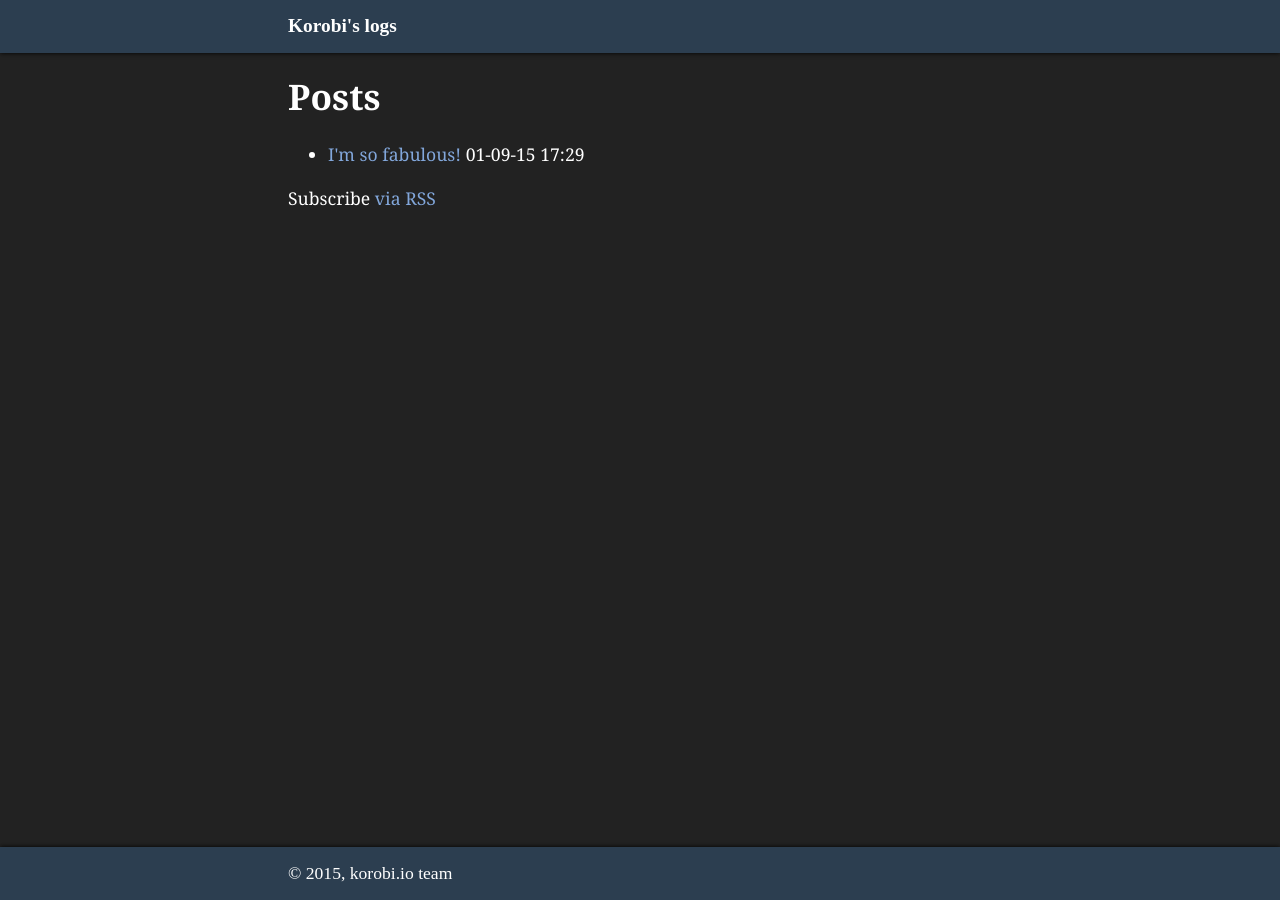
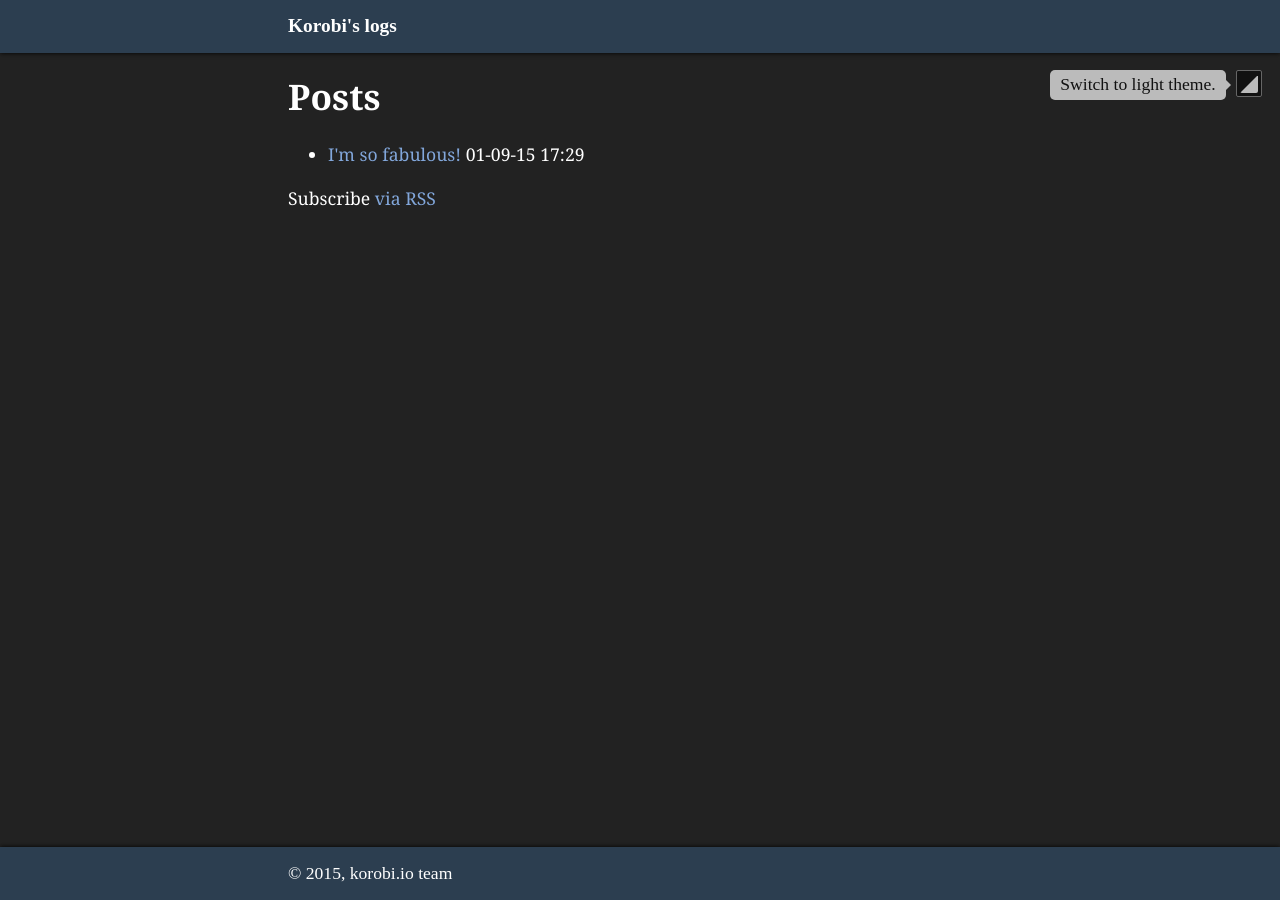
Before and after one commit to korobi/weblog, a Jekyll site: the page built from index.html, in a window 1280 px wide. Built offline with Jekyll 4.4.1, drawn with Linux system fonts in a browser that asks for light colours.

Commit message:
Theme switcher

```diff
--- a/_includes/head.html
+++ b/_includes/head.html
@@ -5,4 +5,6 @@
     <meta name="description" content="{{ site.description }}">
 
     <link rel="stylesheet" href="{{ "/css/main.css" | prepend: site.baseurl }}">
+    <script src="{{ "/js/main.js" | prepend: site.baseurl }}" async></script>
+    <script>console.log(document.readyState);</script>
 </head>
--- a/_layouts/default.html
+++ b/_layouts/default.html
@@ -2,6 +2,12 @@
 <html>
     {% include head.html %}
     <body>
+
+        <div class="theme-switcher theme-switcher--to-light" id="theme-switcher">
+            <div class="theme-switcher--label">
+                Switch to <span class="theme-switcher--js-type">light</span> theme.
+            </div>
+        </div>
 
         {% include header.html %}
 
--- a/_sass/_base.scss
+++ b/_sass/_base.scss
@@ -11,6 +11,10 @@
     background-color: #222;
     line-height: 1.5;
     font-size: 1.1rem;
+}
+html.light {
+    color: #111;
+    background-color: #eee;
 }
 
 body {
@@ -39,5 +43,10 @@
     font-family: monospace;
     border: 1px solid rgba(0, 0, 0, 0.5);
     background-color: rgba(255, 255, 255, 0.2);
-    box-shadow: inset 0 0 0 1px rgba(255, 255, 255, 0.3)
+    box-shadow: inset 0 0 0 1px rgba(255, 255, 255, 0.3);
+
+    html.light & {
+        background-color: rgba(0, 0, 0, 0.1);
+        border: 1px solid rgba(0, 0, 0, 0.2);
+    }
 }
--- /dev/null
+++ b/_sass/theme-switcher.scss
@@ -0,0 +1,85 @@
+.theme-switcher {
+    // TODO Media query
+    position: fixed;
+    top: 4rem;
+    right: 1em;
+
+    width: 1.5rem;
+    height: 1.5rem;
+
+    border-radius: 2px;
+    border: 1px solid #666;
+
+    cursor: pointer;
+
+    &::before {
+        content: ' ';
+        position: absolute;
+        top: 3px;
+        bottom: 3px;
+        left: 3px;
+        right: 3px;
+
+        border-style: solid;
+        border-width: 0 0 1rem 1rem;
+        border-radius: 2px;
+    }
+
+    .theme-switcher--label {
+        display: none;
+        display: inline-block;
+
+        white-space: nowrap;
+        line-height: 1.5rem;
+        padding: 0.1rem 0.6rem;
+        border-radius: 5px;
+
+        position: absolute;
+        right: 2rem;
+        top: -0.1rem;
+
+        &::after {
+            content: ' ';
+            position: absolute;
+            right: -0.3rem;
+            top: 0.45rem;
+            border-style: solid;
+            border-width: 0.4rem 0 0.4rem 0.4rem;
+        }
+    }
+    &:hover .theme-switcher--label {
+        display: inline-block;
+    }
+}
+
+.theme-switcher--to-light {
+    background-color: #111;
+
+    &::before {
+        border-color: transparent transparent #bbb transparent;
+    }
+
+    .theme-switcher--label {
+        background-color: #bbb;
+        color: #111;
+        &::after {
+            border-color: transparent transparent transparent #bbb;
+        }
+    }
+}
+
+.theme-switcher--to-dark {
+    background-color: #ddd;
+
+    &::before {
+        border-color: transparent transparent #333 transparent;
+    }
+
+    .theme-switcher--label {
+        background-color: #333;
+        color: #ddd;
+        &::after {
+            border-color: transparent transparent transparent #333;
+        }
+    }
+}
--- a/css/main.scss
+++ b/css/main.scss
@@ -3,47 +3,10 @@
 ---
 @charset "utf-8";
 
-
-
-// Our variables
-$base-font-family: Helvetica, Arial, sans-serif;
-$base-font-size:   16px;
-$small-font-size:  $base-font-size * 0.875;
-$base-line-height: 1.5;
-
-$spacing-unit:     30px;
-
-$text-color:       #111;
-$background-color: #fdfdfd;
-$brand-color:      #2a7ae2;
-
-$grey-color:       #828282;
-$grey-color-light: lighten($grey-color, 40%);
-$grey-color-dark:  darken($grey-color, 25%);
-
-$on-palm:          600px;
-$on-laptop:        800px;
-
-
-
-// Using media queries with like this:
-// @include media-query($palm) {
-//     .wrapper {
-//         padding-right: $spacing-unit / 2;
-//         padding-left: $spacing-unit / 2;
-//     }
-// }
-@mixin media-query($device) {
-    @media screen and (max-width: $device) {
-        @content;
-    }
-}
-
-
-
 // Import partials from `sass_dir` (defaults to `_sass`)
 @import
         "base",
         "layout",
+        "theme-switcher",
         "syntax-highlighting"
 ;
--- /dev/null
+++ b/js/main.js
@@ -0,0 +1,45 @@
+(function() {
+    'use strict';
+
+    var theme = localStorage['theme'] === 'light' ? 'light' : 'dark';
+    var $html;
+    var $switcher;
+
+    if(document.readyState === 'loading') {
+        document.addEventListener('DOMContentLoaded', init);
+    } else {
+        init();
+    }
+
+    function init() {
+        $html = document.querySelector('html');
+        $switcher = document.querySelector('#theme-switcher');
+
+        $switcher.addEventListener('click', function(e) {
+            localStorage['theme'] = theme = switchTheme(invert(theme));
+        });
+
+        if(theme === 'light') {
+            switchTheme(theme);
+        }
+    }
+
+    function switchTheme(theme) {
+        if(theme === 'light') {
+            $html.classList.add('light');
+            $switcher.classList.add('theme-switcher--to-dark');
+            $switcher.classList.remove('theme-switcher--to-light');
+            $switcher.querySelector('.theme-switcher--js-type').textContent = 'dark';
+        } else {
+            $html.classList.remove('light');
+            $switcher.classList.remove('theme-switcher--to-dark');
+            $switcher.classList.add('theme-switcher--to-light');
+            $switcher.querySelector('.theme-switcher--js-type').textContent = 'light';
+        }
+        return theme;
+    }
+
+    function invert(theme) {
+        return theme === 'light' ? 'dark' : 'light';
+    }
+})();
```
